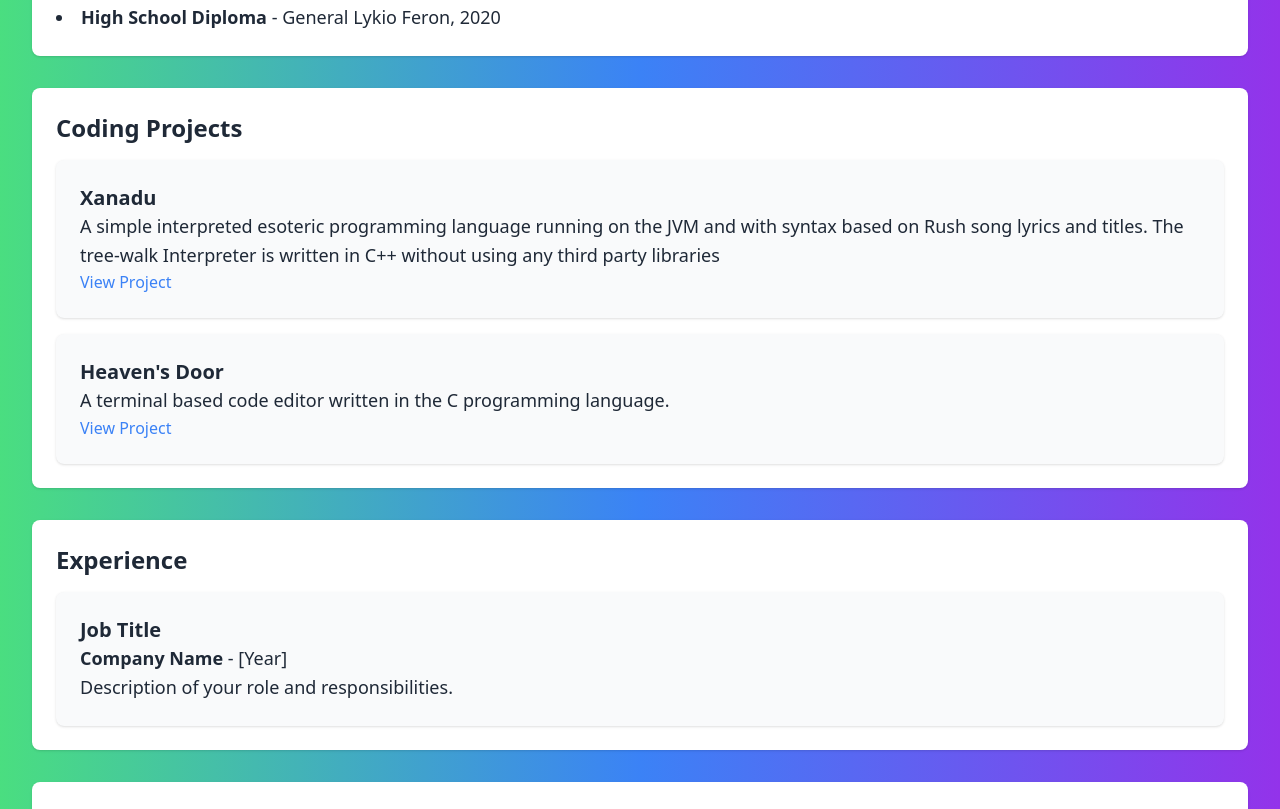
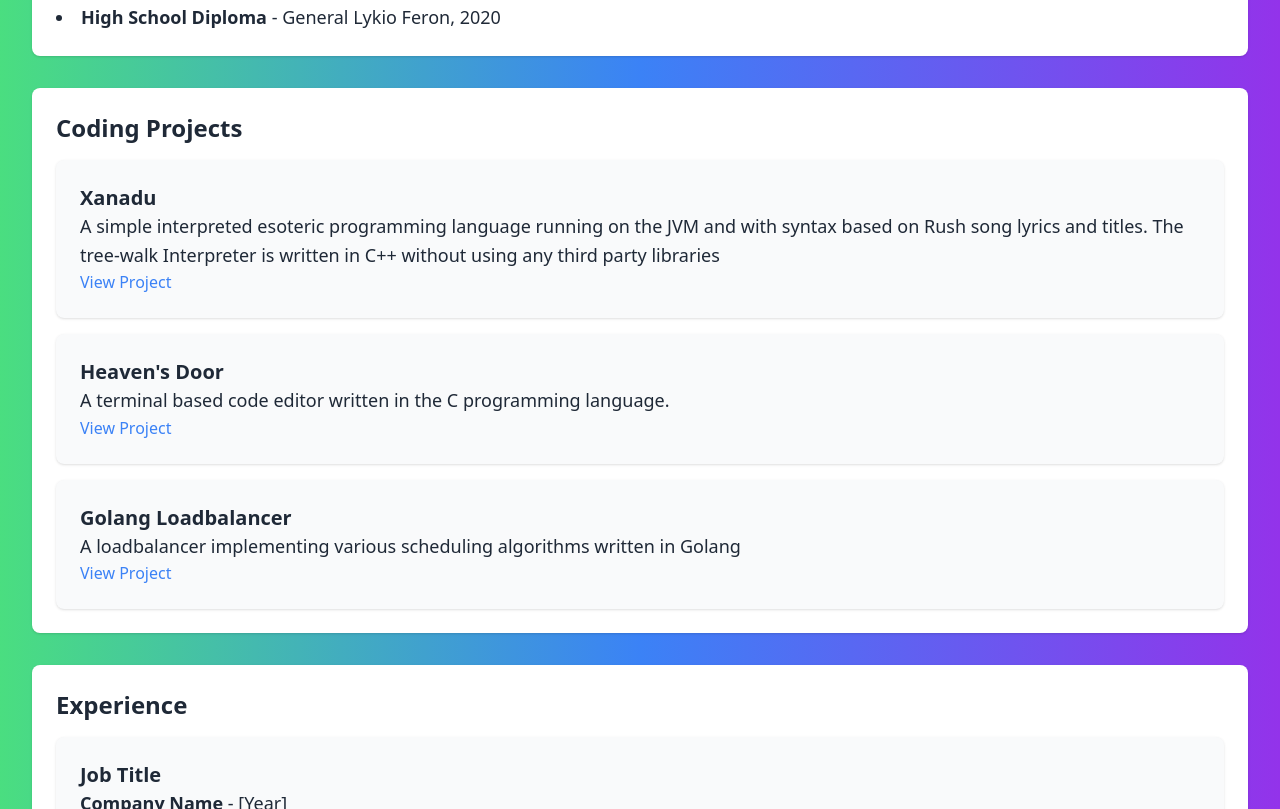
Before and after one commit to Turtel216/Turtel42.github.io, a website: page index.html in a window 1280 px wide. Shown: the part 420-1229 px from the top of the page. Drawn offline with Linux system fonts and the light colour scheme.

Commit message:
Added loadbalancer project

```diff
--- a/index.html
+++ b/index.html
@@ -65,6 +65,11 @@
                     <h3 class="text-xl font-semibold">Heaven's Door<i class="fas fa-code text-blue-500"></i></h3>
                     <p class="text-lg leading-relaxed">A terminal based code editor written in the C programming language.</p>
                     <a href="https://github.com/Turtel216/Heavens-Door" class="text-blue-500 hover:underline">View Project</a>
+                </li>
+                <li class="bg-gray-50 p-6 shadow rounded-lg">
+                    <h3 class="text-xl font-semibold">Golang Loadbalancer<i class="fas fa-code text-blue-500"></i></h3>
+                    <p class="text-lg leading-relaxed">A loadbalancer implementing various scheduling algorithms written in Golang</p>
+                    <a href="https://github.com/Turtel216/Golang-Loadbalancer" class="text-blue-500 hover:underline">View Project</a>
                 </li>
                 <!-- Repeat for more projects -->
             </ul>
```
